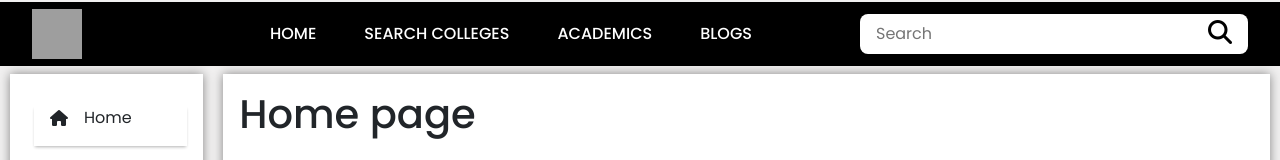
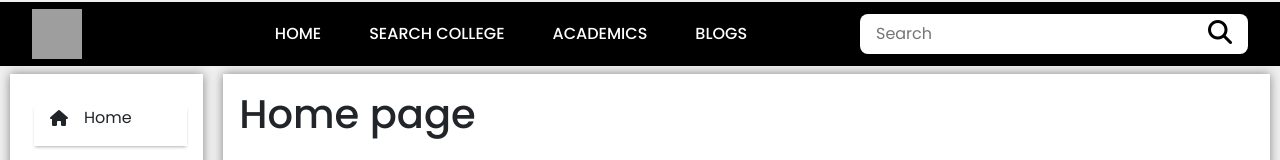
Before and after one commit to girrajkushwahin/stuadvisor, a React (Create React App) app in the folder client/: page / in a window 1280 px wide. Shown: the top 160 px of the page. Built offline with nearby package versions, Linux system fonts and the light colour scheme; grey boxes are pictures that could not be loaded.

Commit message:
edited navbar component

```diff
--- a/client/src/components/NavBar.jsx
+++ b/client/src/components/NavBar.jsx
@@ -3,16 +3,14 @@ import { NavLink } from 'react-router-dom';
 import logo from '../images/logo.png';
 
 const NavBar = () => {
+    const navitems=[{key:'Home',path:'/'},{key:'Search College',path:'searchcolleges'},{key:'Academics',path:'academics'},{key:'Blogs',path:'blogs'}];
     return (
         <>
             <div className="nav-container nav-bar">
                 <img src={logo} alt="" className='logo' />
                 <div className="mid-link">
                     <ul className="nav-items">
-                        <NavLink to='/' className='li-item'>Home</NavLink>
-                        <NavLink to='searchcolleges' className='li-item'>Search Colleges</NavLink>
-                        <NavLink to='academics' className='li-item'>Academics</NavLink>
-                        <NavLink to='blogs' className='li-item'>Blogs</NavLink>
+                        {navitems.map((elem,ind)=><NavLink to={elem.path} className='li-item' key={ind}>{elem.key}</NavLink>)}
                     </ul>
                 </div>
                 <div className="search-box">
```
